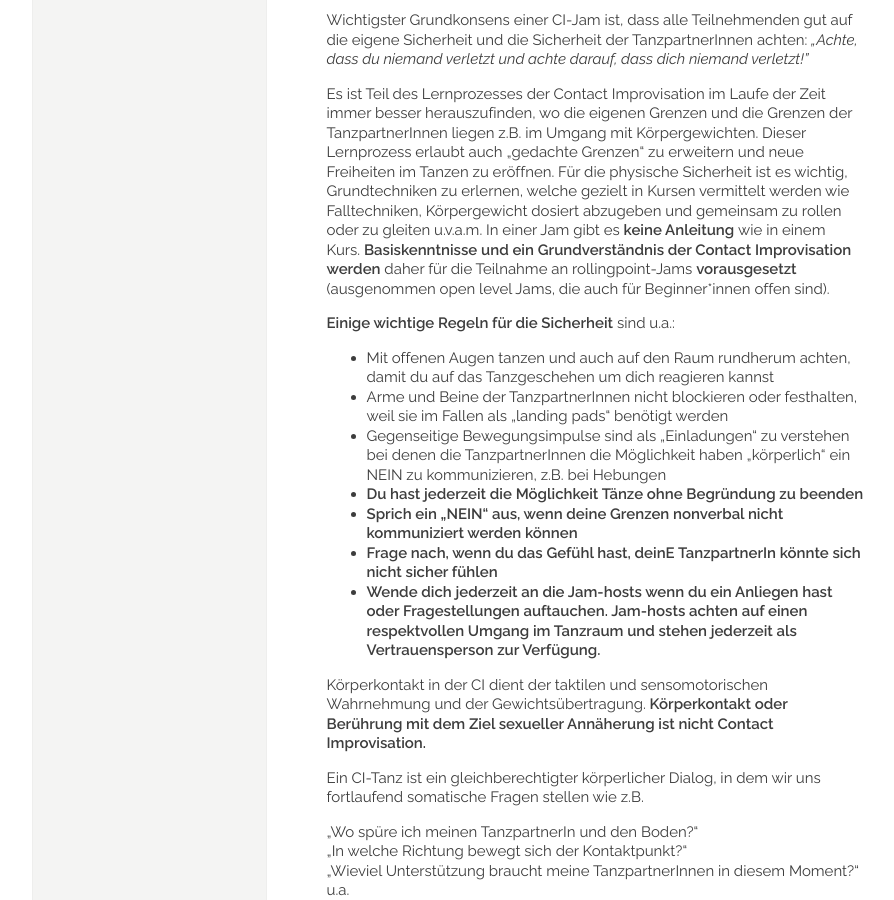
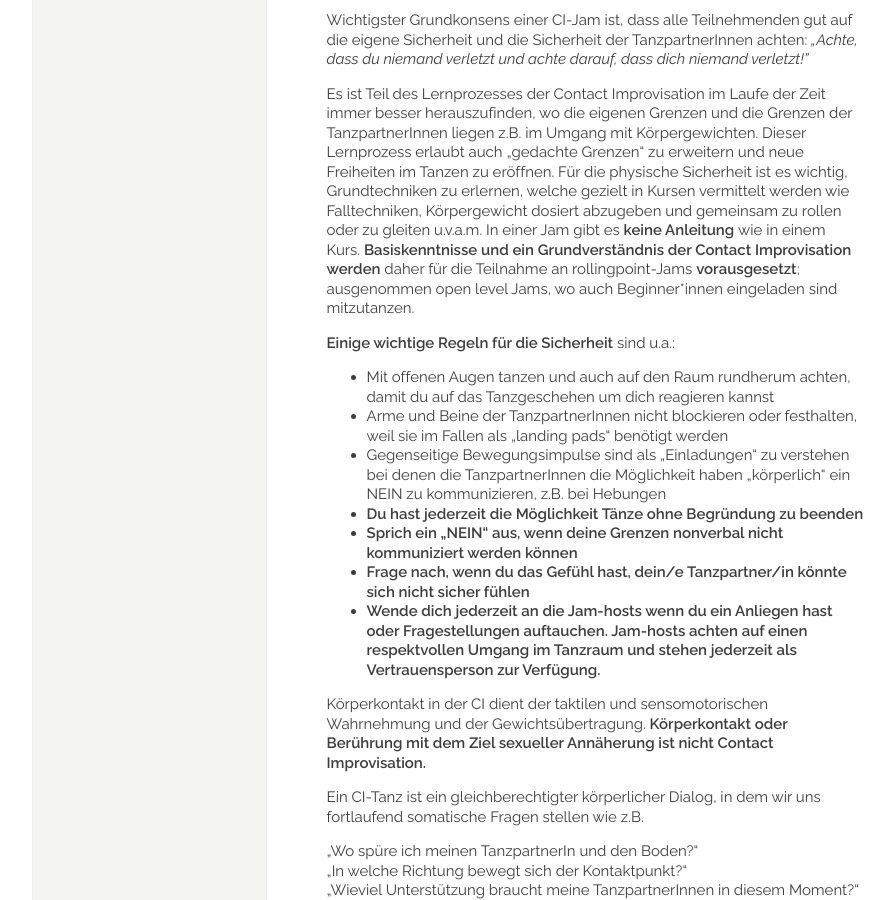
Before and after one commit to manulari/rollingpointat, a Jekyll site: the page built from _pages_de/jams.md, in a window 1280 px wide and 900 px high, scrolled down 1500 px. Shown: the whole window, without its empty margins (152-1046 px from the left). Built offline with Jekyll 4.4.1, drawn with Linux system fonts in a browser that asks for light colours; comment, search, counter and statistics services are not loaded.

Commit message:
Update page (de) “jams”

```diff
--- a/_pages_de/jams.md
+++ b/_pages_de/jams.md
@@ -58,7 +58,7 @@ Wir freuen uns, eine bunte Mischung einstündiger Spezialformate mit verschieden
 
 Wichtigster Grundkonsens einer CI-Jam ist, dass alle Teilnehmenden gut auf die eigene Sicherheit und die Sicherheit der TanzpartnerInnen achten: *„Achte, dass du niemand verletzt und achte darauf, dass dich niemand verletzt!"*
 
-Es ist Teil des Lernprozesses der Contact Improvisation im Laufe der Zeit immer besser herauszufinden, wo die eigenen Grenzen und die Grenzen der TanzpartnerInnen liegen z.B. im Umgang mit Körpergewichten. Dieser Lernprozess erlaubt auch „gedachte Grenzen“ zu erweitern und neue Freiheiten im Tanzen zu eröffnen. Für die physische Sicherheit ist es wichtig, Grundtechniken zu erlernen, welche gezielt in Kursen vermittelt werden wie Falltechniken, Körpergewicht dosiert abzugeben und gemeinsam zu rollen oder zu gleiten u.v.a.m. In einer Jam gibt es **keine Anleitung** wie in einem Kurs. **Basiskenntnisse** **und ein** **Grundverständnis der Contact Improvisation werden** daher für die Teilnahme an rollingpoint-Jams **vorausgesetzt** (ausgenommen open level Jams, die auch für Beginner*innen offen sind).
+Es ist Teil des Lernprozesses der Contact Improvisation im Laufe der Zeit immer besser herauszufinden, wo die eigenen Grenzen und die Grenzen der TanzpartnerInnen liegen z.B. im Umgang mit Körpergewichten. Dieser Lernprozess erlaubt auch „gedachte Grenzen“ zu erweitern und neue Freiheiten im Tanzen zu eröffnen. Für die physische Sicherheit ist es wichtig, Grundtechniken zu erlernen, welche gezielt in Kursen vermittelt werden wie Falltechniken, Körpergewicht dosiert abzugeben und gemeinsam zu rollen oder zu gleiten u.v.a.m. In einer Jam gibt es **keine Anleitung** wie in einem Kurs. **Basiskenntnisse** **und ein** **Grundverständnis der Contact Improvisation werden** daher für die Teilnahme an rollingpoint-Jams **vorausgesetzt**; ausgenommen open level Jams, wo auch Beginner*innen eingeladen sind mitzutanzen.
 
 **Einige wichtige Regeln für die Sicherheit** sind u.a.:
 
@@ -67,7 +67,7 @@ Es ist Teil des Lernprozesses der Contact Improvisation im Laufe der Zeit immer
 * Gegenseitige Bewegungsimpulse sind als „Einladungen“ zu verstehen bei denen die TanzpartnerInnen die Möglichkeit haben „körperlich“ ein NEIN zu kommunizieren, z.B. bei Hebungen
 * **Du hast jederzeit die Möglichkeit Tänze ohne Begründung zu beenden**
 * **Sprich ein „NEIN“ aus, wenn deine Grenzen nonverbal nicht kommuniziert werden können**
-* **Frage nach, wenn du das Gefühl hast, deinE TanzpartnerIn könnte sich nicht sicher fühlen**
+* **Frage nach, wenn du das Gefühl hast, dein/e Tanzpartner/in könnte sich nicht sicher fühlen**
 * **Wende dich jederzeit an die Jam-hosts wenn du ein Anliegen hast oder Fragestellungen auftauchen. Jam-hosts achten auf einen respektvollen Umgang im Tanzraum und stehen jederzeit als Vertrauensperson zur Verfügung.**
 
 Körperkontakt in der CI dient der taktilen und sensomotorischen Wahrnehmung und der Gewichtsübertragung. **Körperkontakt oder Berührung mit dem Ziel sexueller Annäherung ist nicht Contact Improvisation.**
@@ -78,8 +78,6 @@ Ein CI-Tanz ist ein gleichberechtigter körperlicher Dialog, in dem wir uns fort
 „In welche Richtung bewegt sich der Kontaktpunkt?“\
 „Wieviel Unterstützung braucht meine TanzpartnerInnen in diesem Moment?“ u.a.
 
-
-
 *Contact Improvisation ist auch ein großartiges Empathie-Lerntool. Da wir uns im Alltag nicht so selbstverständlich berühren, ist Körperkontakt für manche CI-BeginnerInnen mit dem Gedanken an sexuelle Aktivitäten assoziiert. Das Kennenlernen der Bewegungssprache der Contact Improvisation in Kursen ist wichtig um Missverständnisse in dieser Richtung zu vermeiden. Oft braucht es einige Zeit um sich als BeginnerIn in der Jam-Welt vertraut zu machen und einzuleben. CI ist keine Therapie. Für viele CI-Praktizierende ist das gemeinsame Tanzen aber auch ein wichtiger Lernprozess, der in verschiedenste andere Lebensbereiche integriert werden kann.*
 
 ![](/assets/uploads/img_0198.jpg)
```
